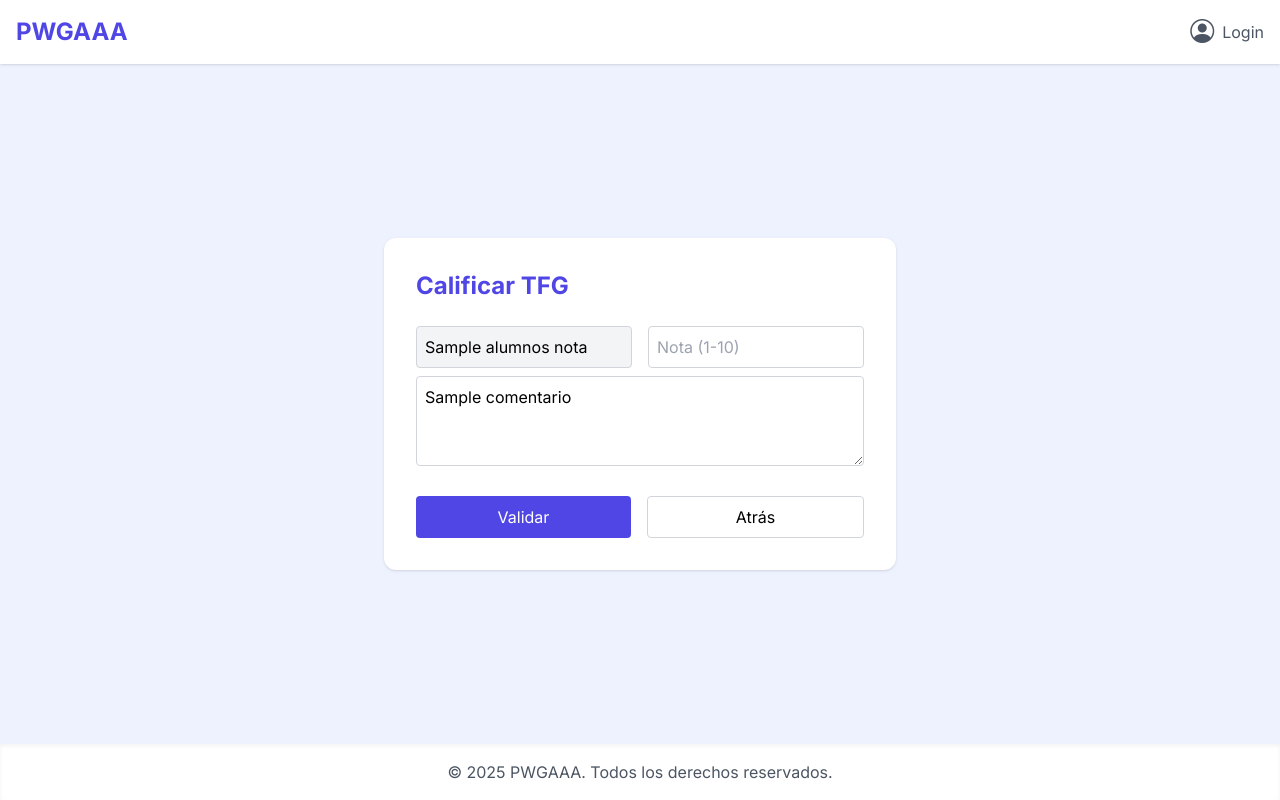
After one commit to raulcsa/Plataforma-Web-para-la-Gestion-y-Almacenamiento-de-Archivos-Academicos, a PHP site: template PWGAAA/app/views/calificarView.php in a window 1280 px wide. The commit adds this page. Run offline with PHP 8.4, Linux system fonts and the light colour scheme; the template is opened without the code that fills it: most values are stand-ins (such as "Sample title", 1, 10 or a date in 2020); some libraries are stand-ins or nearby versions.

Commit message:
Validación por notas y creación del standby para mostrar en index

```diff
--- a/PWGAAA/app/models/misproyectos.php
+++ b/PWGAAA/app/models/misproyectos.php
@@ -5,8 +5,7 @@ class MisProyectosModel {
     public static function obtenerProyectosPorUsuario($usuarioId, $rol) {
         $db = conectarDB();
         if ($rol === 'alumno') {
-            // Para alumnos: se unen las tablas tfgs y notas para obtener el proyecto y la nota asignada.
-            $query = "SELECT t.*, n.nota
+            $query = "SELECT t.*, n.nota, n.comentario
                       FROM tfgs t
                       JOIN notas n ON t.id = n.tfg_id
                       WHERE n.alumno_id = :usuarioId
--- /dev/null
+++ b/PWGAAA/app/views/calificarView.php
@@ -0,0 +1,85 @@
+<?php
+if (session_status() === PHP_SESSION_NONE) session_start();
+?>
+<!DOCTYPE html>
+<html lang="es">
+<head>
+  <meta charset="UTF-8">
+  <meta name="viewport" content="width=device-width, initial-scale=1">
+  <title>Calificar TFG: <?= htmlspecialchars($tfg['titulo']) ?></title>
+  <script src="https://cdn.tailwindcss.com"></script>
+  <link href="https://fonts.googleapis.com/css2?family=Inter:wght@400;600;700&display=swap" rel="stylesheet">
+  <link rel="stylesheet" href="https://cdn.jsdelivr.net/npm/bootstrap-icons/font/bootstrap-icons.css">
+  <style>body { font-family:'Inter',sans-serif; }</style>
+</head>
+<body class="min-h-screen bg-indigo-50 flex flex-col">
+  <?php require __DIR__ . '/navbarView.php'; ?>
+
+  <main class="flex-grow flex items-center justify-center p-4">
+    <div class="w-full max-w-lg bg-white rounded-xl shadow p-8">
+      <h1 class="text-2xl font-bold text-indigo-600 mb-6">Calificar TFG</h1>
+
+      <?php if (!empty($_SESSION['mensaje'])): ?>
+        <div class="mb-4 p-3 bg-red-100 text-red-700 rounded">
+          <?= htmlspecialchars($_SESSION['mensaje']); unset($_SESSION['mensaje']); ?>
+        </div>
+      <?php endif; ?>
+
+      <form action="correction.php?action=validar&id=<?= $tfg['id'] ?>" method="POST">
+        <?php foreach($alumnosNotas as $row): ?>
+          <div class="mb-6">
+            <!-- Primera fila: cuadro nombre + cuadro nota -->
+            <div class="grid grid-cols-2 gap-4 mb-2">
+              <input
+                type="text"
+                value="<?= htmlspecialchars($row['nombre']) ?>"
+                disabled
+                class="p-2 border border-gray-300 rounded bg-gray-100"
+              />
+              <input
+                type="number"
+                name="nota[<?= $row['alumno_id'] ?>]"
+                value="<?= htmlspecialchars($row['nota'] ?? '') ?>"
+                min="1"
+                max="10"
+                required
+                class="p-2 border border-gray-300 rounded"
+                placeholder="Nota (1-10)"
+              />
+            </div>
+            <!-- Segunda fila: comentario -->
+            <textarea
+              name="comentario[<?= $row['alumno_id'] ?>]"
+              rows="3"
+              placeholder="Comentario (opcional)"
+              class="w-full p-2 border border-gray-300 rounded"
+            ><?= htmlspecialchars($row['comentario'] ?? '') ?></textarea>
+          </div>
+        <?php endforeach; ?>
+
+        <!-- Botones al final -->
+        <div class="flex gap-4 mt-6">
+          <button
+            type="submit"
+            class="flex-1 bg-indigo-600 text-white py-2 rounded hover:bg-indigo-500 transition"
+          >
+            Validar
+          </button>
+          <a
+            href="editarTfg.php?id=<?= $tfg['id'] ?>"
+            class="flex-1 text-center border border-gray-300 py-2 rounded hover:bg-gray-100 transition"
+          >
+            Atrás
+          </a>
+        </div>
+      </form>
+    </div>
+  </main>
+
+  <footer class="bg-white shadow-inner">
+    <div class="max-w-7xl mx-auto py-4 text-center text-gray-600">
+      &copy; <?= date('Y') ?> PWGAAA. Todos los derechos reservados.
+    </div>
+  </footer>
+</body>
+</html>
```
Also changed, not shown: PWGAAA/app/controllers/CorrectionController.php (+48 -0 lines), PWGAAA/app/models/index.php (+30 -9 lines), PWGAAA/app/models/subidaProyectos.php (+29 -0 lines), PWGAAA/app/views/editarTfgView.php (+8 -12 lines), PWGAAA/app/views/misproyectosView.php (+12 -5 lines), PWGAAA/public/correction.php (added, +10 -0 lines).
